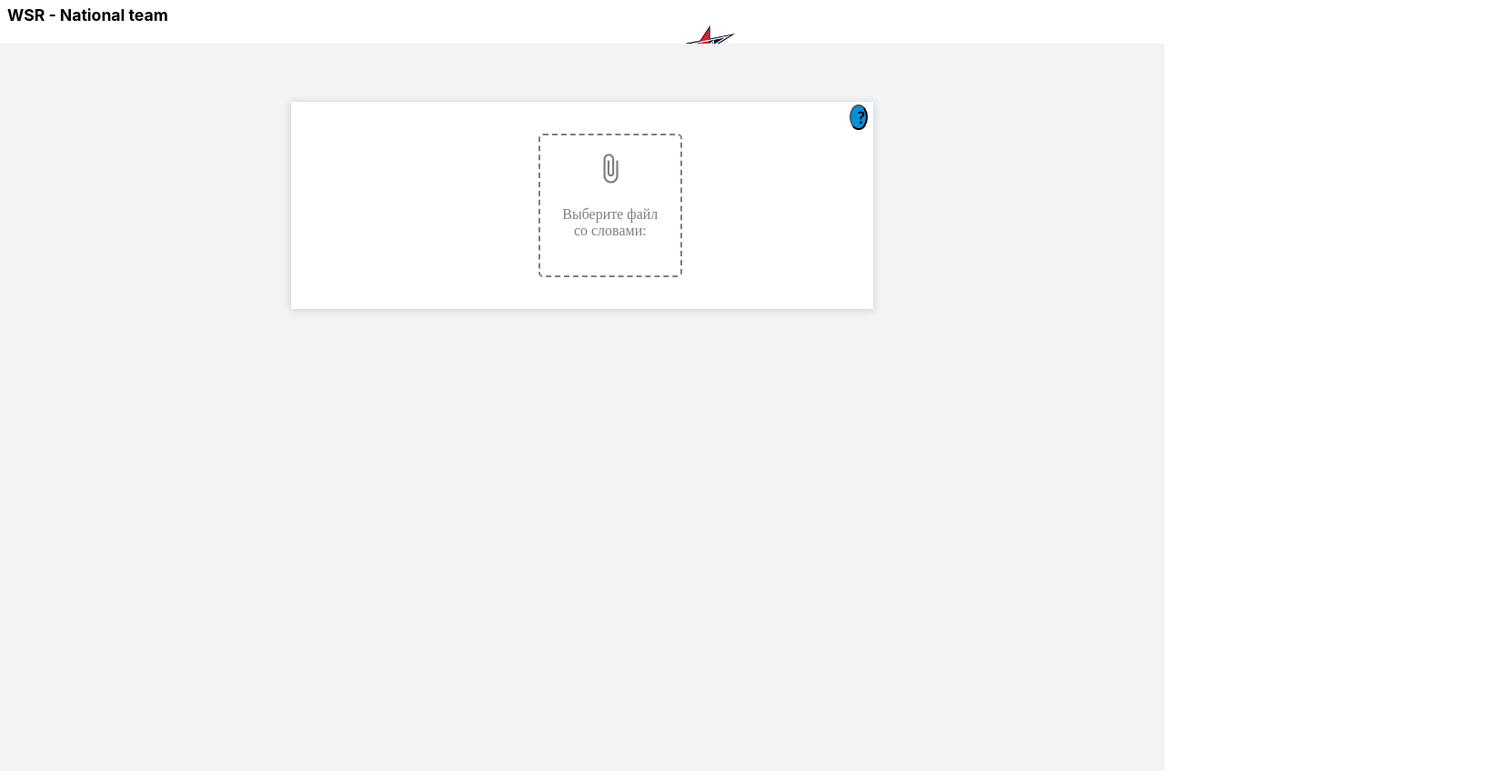
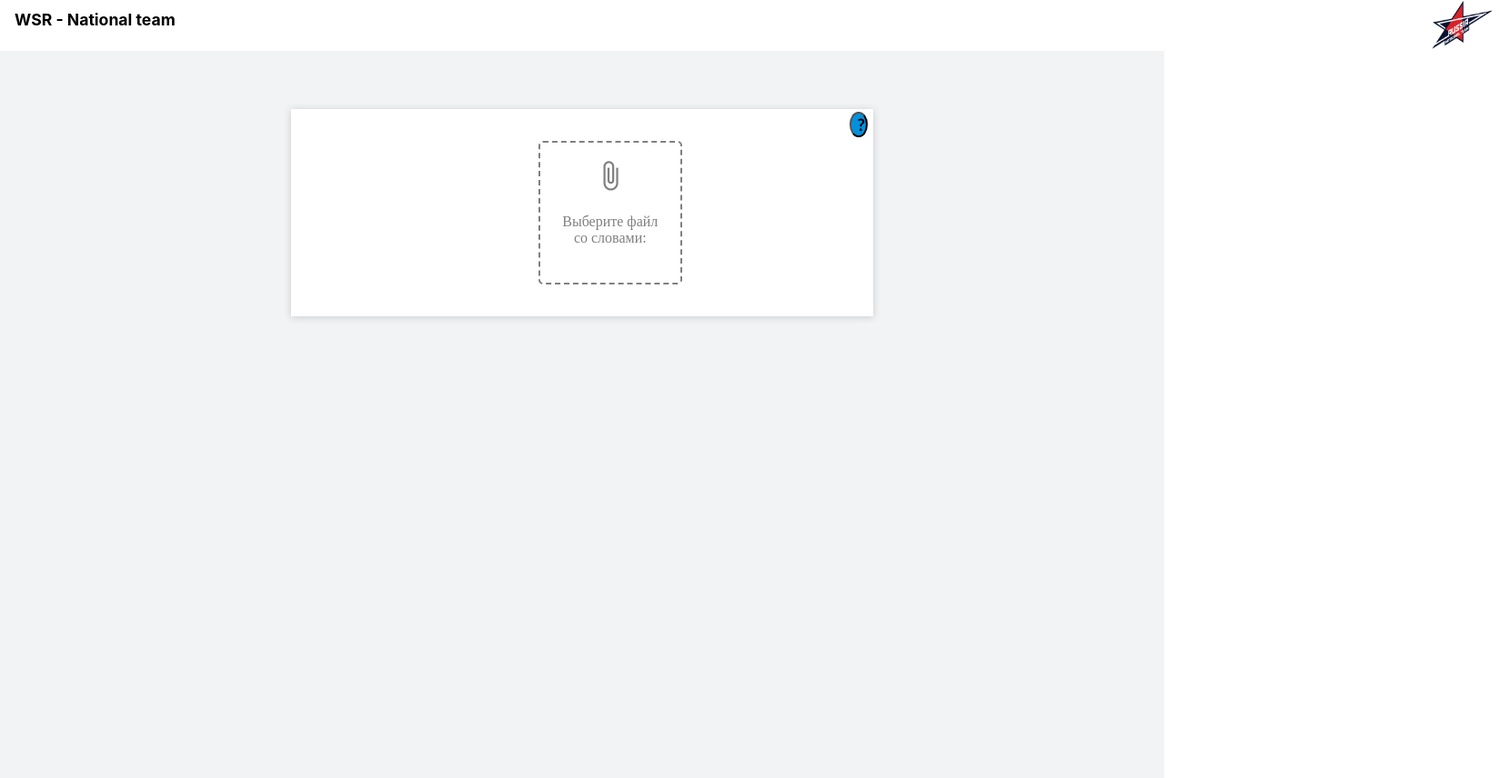
Before and after one commit to walterrainGIT/walterrainGIT.github.io, a plain HTML site: page index.html in a window 1280 px wide. Shown: the whole page at 91% size, 1648 px wide, since content can reach past the window. Drawn offline with Linux system fonts and the light colour scheme.

Commit message:
Update index.css

```diff
--- a/index.css
+++ b/index.css
@@ -8,8 +8,8 @@ body, html {
 
 .header {
     background: white;
-    width: 100%;
-    height: 6%;
+    width: 200%;
+    height: 7%;
 }
 
 .headText {
@@ -29,7 +29,7 @@ body, html {
     position: relative;
     height: 100%;
     width: 5%;
-    margin-left: 205%;
+    margin-right: -3%;
     float: right;
 }
 
```
